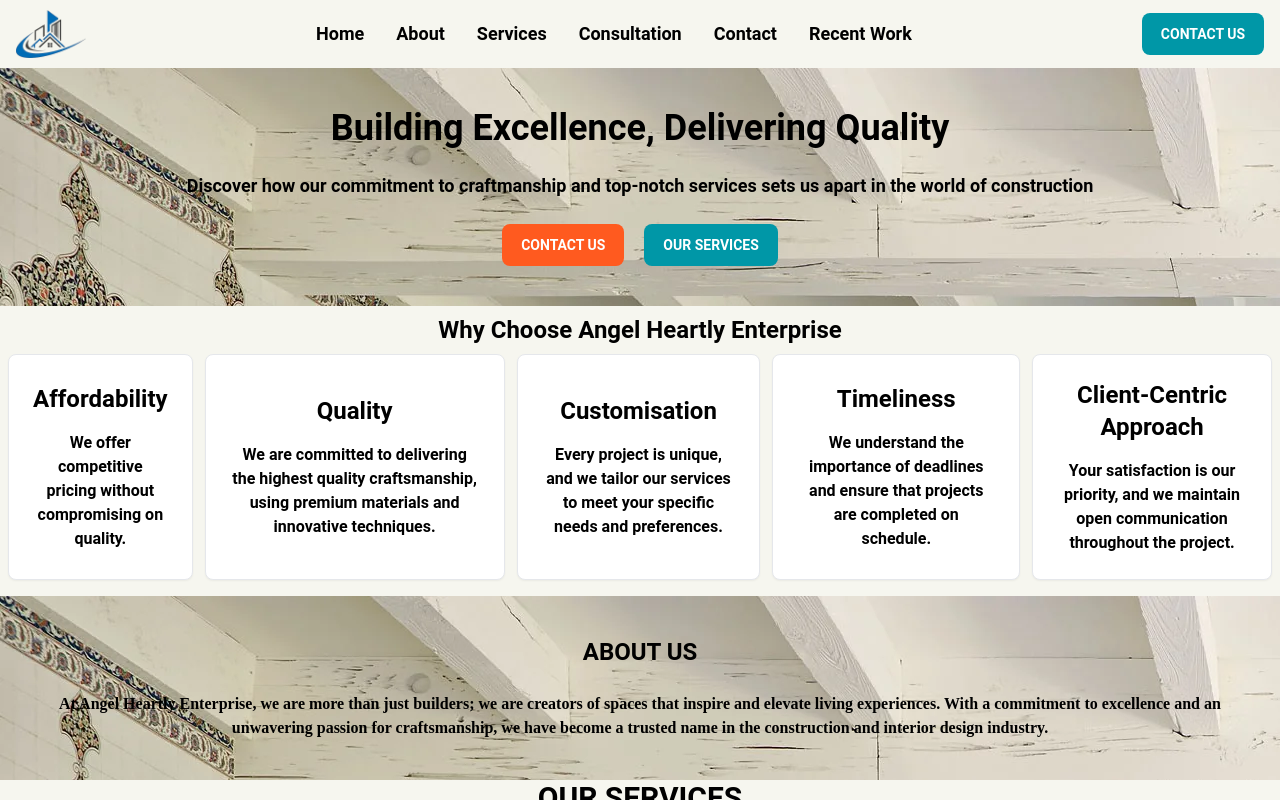
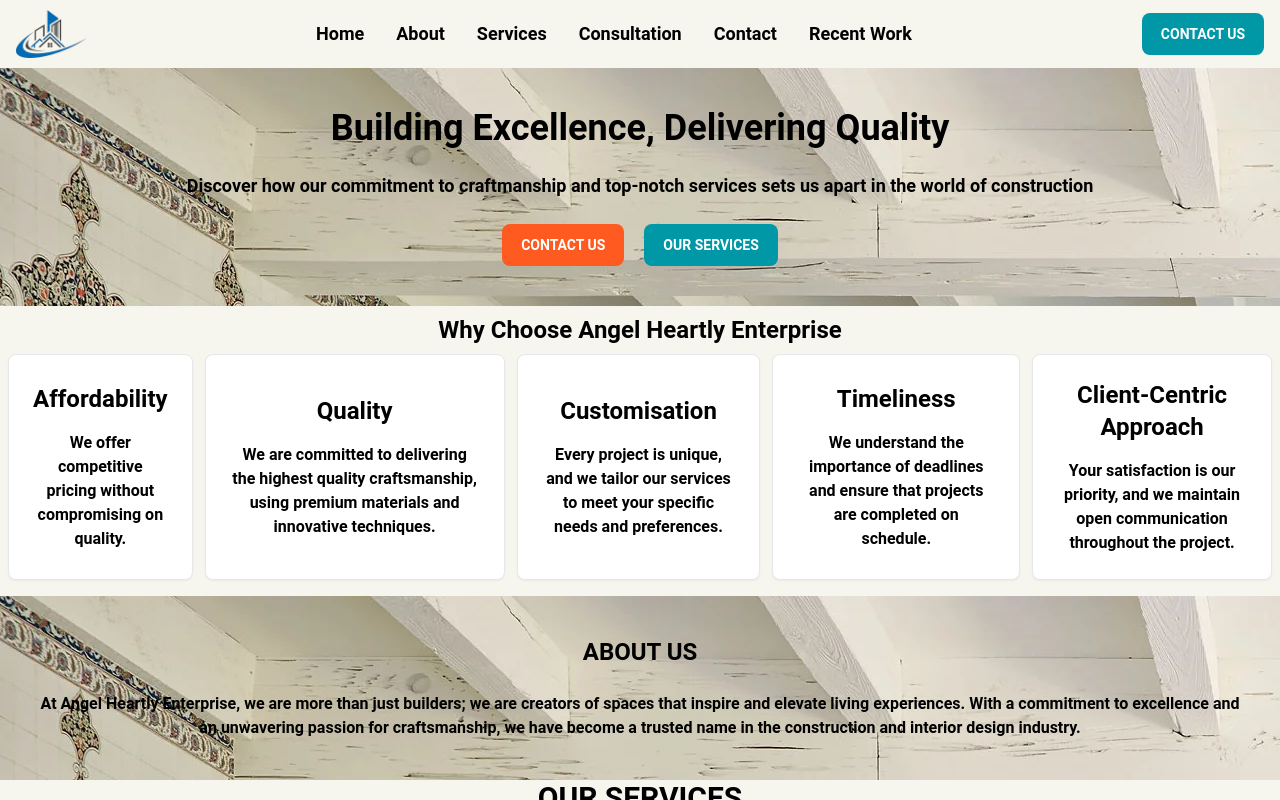
Before and after one commit to suwilanji-chipofya-hadat/ahe-frontend, a React (Vite) app: page / in a window 1280 px wide. Built offline with nearby package versions, Linux system fonts and the light colour scheme; no server answers.

Commit message:
Update home.jsx

```diff
--- a/src/routes/home.jsx
+++ b/src/routes/home.jsx
@@ -83,7 +83,7 @@
 		<div className="text-center mx-autobg-clip-padding backdrop-filter backdrop-blur-sm bg-opacity-10 bg-[url('/bg-4.webp')] flex flex-col justify-center items-center p-10 space-y-6 bg-blur">
 			<h1 className="text-2xl font-bold">ABOUT US</h1>
 			<div className="">
-				<p className="text-md font-semibold" style={{fontFamily: "cursive"}}>At Angel Heartly Enterprise, we are more than just builders; we are creators of spaces that inspire and elevate living experiences. With a commitment to excellence and an unwavering passion for craftsmanship, we have become a trusted name in the construction and interior design industry.</p>
+				<p className="text-md font-semibold">At Angel Heartly Enterprise, we are more than just builders; we are creators of spaces that inspire and elevate living experiences. With a commitment to excellence and an unwavering passion for craftsmanship, we have become a trusted name in the construction and interior design industry.</p>
 			</div>
 		</div>
 		</div>
```
